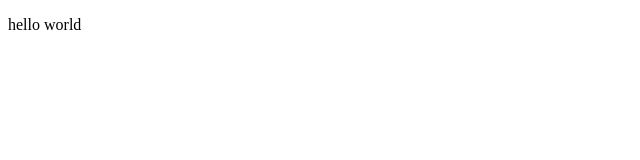
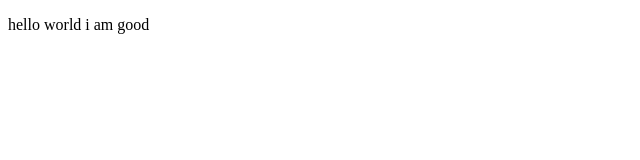
Before and after one commit to shashibrvsingh/git-expo, a React (Vite) app: page / in a window 1280 px wide. Shown: the top 160 px of the page, without its empty margins (0-640 px from the left). Built offline with nearby package versions, Linux system fonts and the light colour scheme.

Commit message:
added files

```diff
--- a/src/App.jsx
+++ b/src/App.jsx
@@ -1,7 +1,7 @@
 function App() {
   return (
     <div>
-      <p>hello world</p>
+      <p>hello world i  am good </p>
     </div>
   );
 }
```
